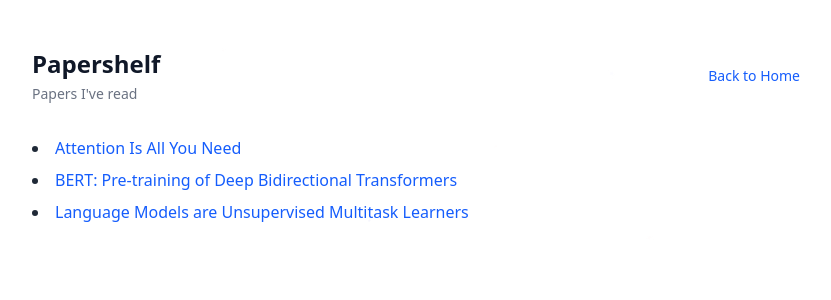
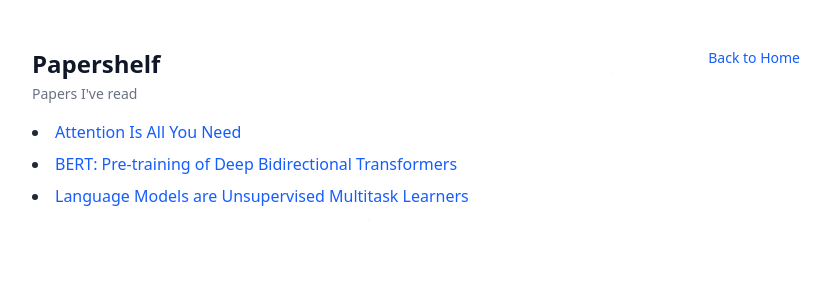
Before and after one commit to pateldivyesh1323/pateldivyesh-portfolio, a Next.js app: page /papershelf in a window 1280 px wide. Shown: the top 300 px of the page, without its empty margins (224-1055 px from the left). Built offline with nearby package versions, Linux system fonts and the light colour scheme.

Commit message:
Aligned links

```diff
--- a/app/papershelf/page.tsx
+++ b/app/papershelf/page.tsx
@@ -5,7 +5,7 @@
     return (
         <div className="relative transition-colors duration-300">
             <div className="max-w-3xl mx-auto relative py-8 md:py-12 px-4 md:px-0">
-                <div className="flex flex-col sm:flex-row sm:items-center sm:justify-between gap-4 mb-8">
+                <div className="flex items-start justify-between gap-4 mb-4">
                     <div>
                         <h1 className="font-bold text-xl md:text-2xl text-gray-900 dark:text-white">
                             Papershelf
--- a/src/Components/Papershelf.tsx
+++ b/src/Components/Papershelf.tsx
@@ -7,7 +7,7 @@
 
     return (
         <div className="my-8 md:my-12 px-4 md:px-0">
-            <div className="flex flex-col sm:flex-row sm:items-center sm:justify-between gap-4 mb-6">
+            <div className="flex items-center justify-between gap-4 mb-4">
                 <div>
                     <h2 className="font-bold text-base md:text-lg text-gray-900 dark:text-white">
                         Papershelf
--- a/src/Components/Projects.tsx
+++ b/src/Components/Projects.tsx
@@ -74,7 +74,7 @@
 
     return (
         <div className="my-8 md:my-12 px-4 md:px-0">
-            <div className="flex flex-col sm:flex-row sm:items-center sm:justify-between gap-4 mb-6">
+            <div className="flex items-center justify-between gap-4 mb-6">
                 <h2 className="font-bold text-base md:text-lg text-gray-900 dark:text-white">
                     Projects
                 </h2>
```
